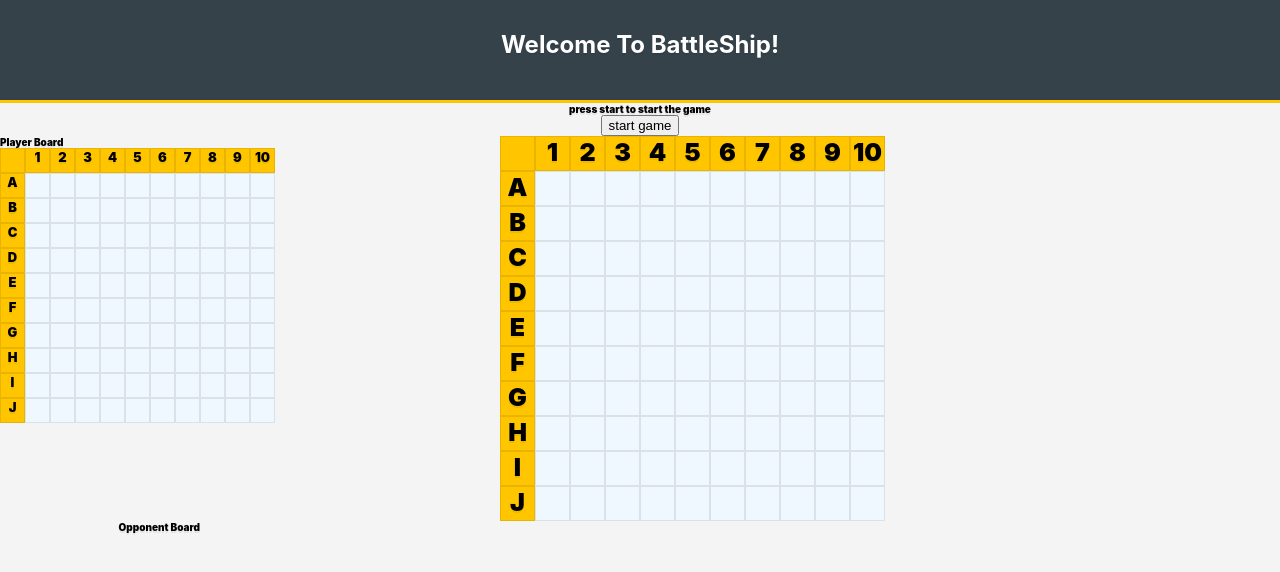
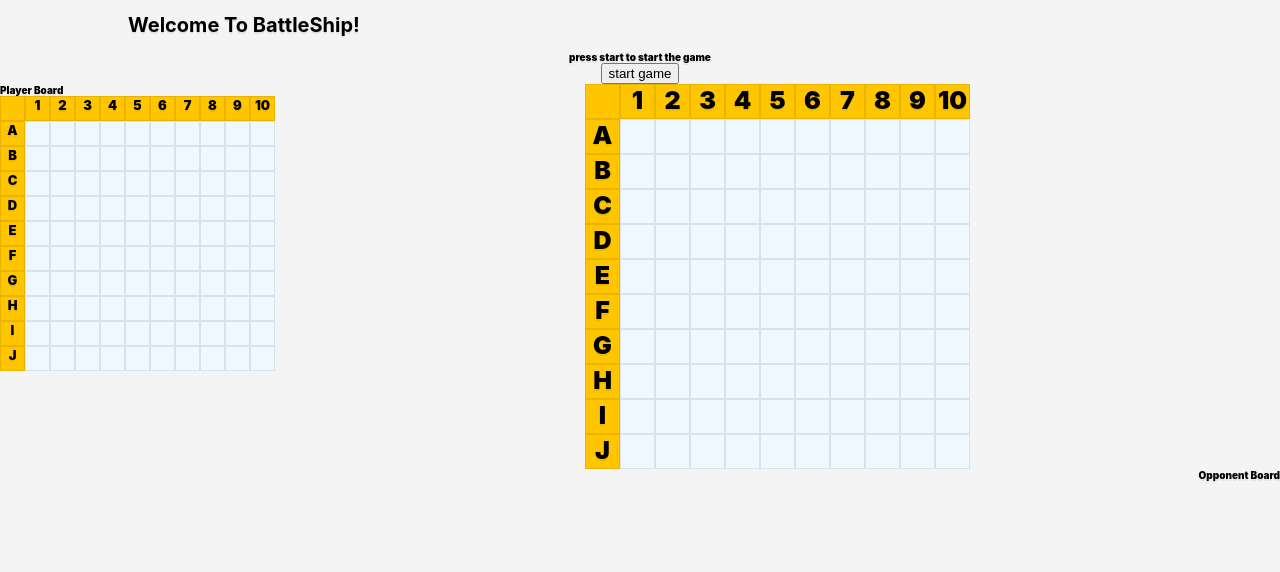
Before and after one commit to d-kang/battleship-react, a React app: page / in a window 1280 px wide. Shown: the top 572 px of the page. Built offline with nearby package versions, Linux system fonts and the light colour scheme; the HTML template or start-up script is replaced by a standard one.

Commit message:
Add grid section for instructions

```diff
--- a/src/assets/app.scss
+++ b/src/assets/app.scss
@@ -17,13 +17,14 @@ body {
   text-shadow: 0 2px 0 rgba(0, 0, 0, 0.07);
 }
 
+
 .header-container{
   width:80%;
   margin:auto;
   overflow:hidden;
 }
 
-header {
+.header {
   background: #35424a;
   color: #ffffff;
   padding-top: 30px;
@@ -39,28 +40,37 @@ header {
   }
 }
 
+.header_2 {
+  background: $borderColor;
+  // background: darken(aliceblue, 10%);
+  padding-top: 15px;
+  min-height: 35px;
+  margin: 0;
+  #branding {
+    text-align: center;
+    h1 {
+      margin: 0;
+      font-size: x-large;
+    }
+  }
+}
+
+
+
 .container {
   display: grid;
-  grid-template-columns: 100px 100px;
+  grid-template-columns: auto auto;
   grid-template-areas:
-  "b1 b1"
-  "b2 b2"
+  "pl op"
+  "in in"
+  "in in"
 }
-
-.board-container.player {
-  grid-area: b1;
-}
-
-.board-container.opponent {
-  grid-area: b2;
-}
-
 
 .board-container {
   display: grid;
   &.player {
+    grid-area: pl;
     font-size: small;
-    margin-right: $margin;
     grid-template-columns: repeat(11, $plBoardSize);
     grid-auto-rows: minmax($plBoardSize, $plBoardSize);
     .board-item.letter,
@@ -69,8 +79,8 @@ header {
     }
   }
   &.opponent {
+    grid-area: op;
     font-size: 25px;
-    margin-left: $margin;
     grid-template-columns: repeat(11, $opBoardSize);
     grid-auto-rows: minmax($opBoardSize, $opBoardSize);
     .board-item.letter,
@@ -84,5 +94,16 @@ header {
   text-align: center;
   background: aliceblue;
   border: 1px solid $borderColor;
+}
 
+#instructions {
+  grid-area: in;
+  text-align: center;
+  background: aliceblue;
+  border: 10px solid $borderColor;
+  margin-top: 30px
 }
+
+#board-name {
+  font-size: 25px;
+}
```
